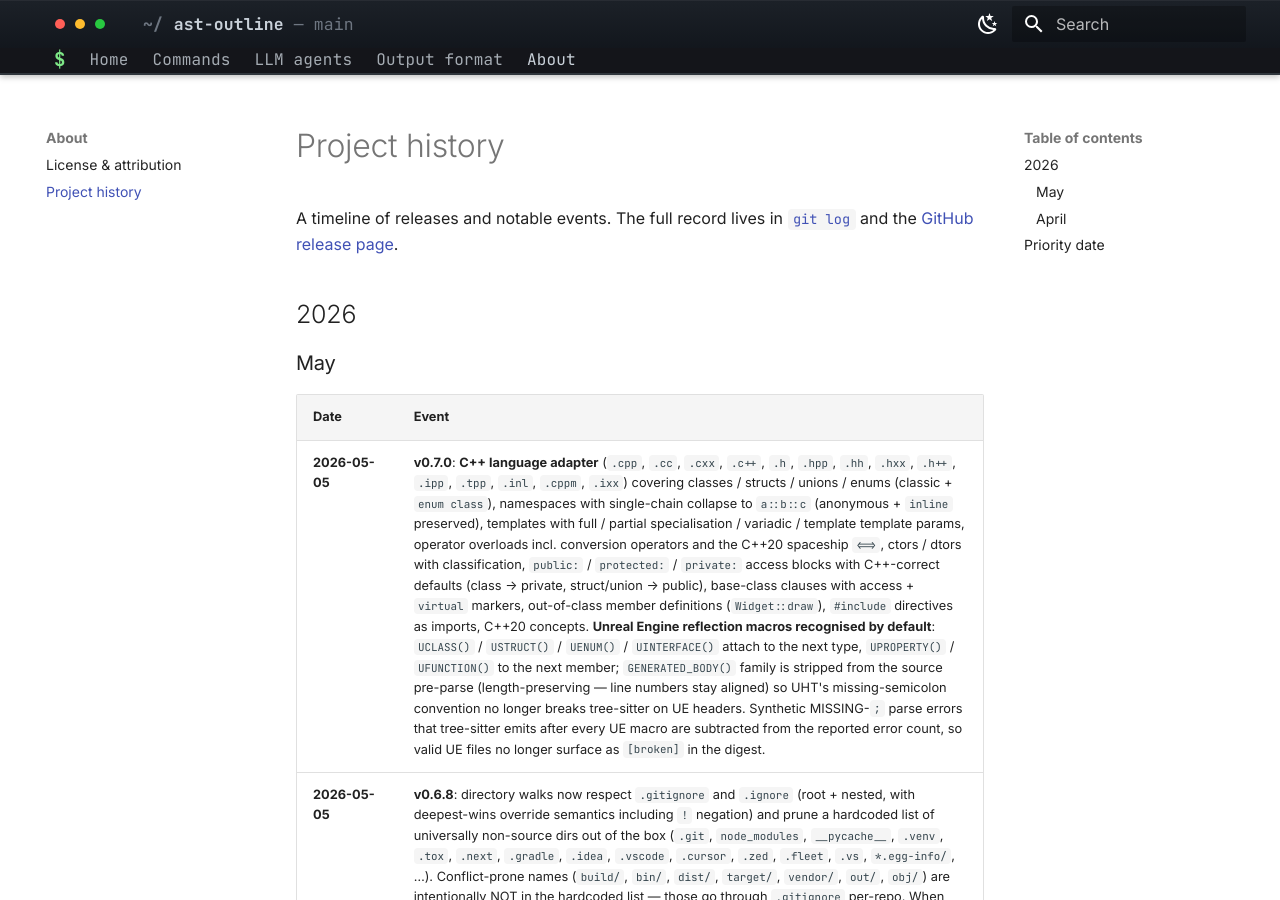
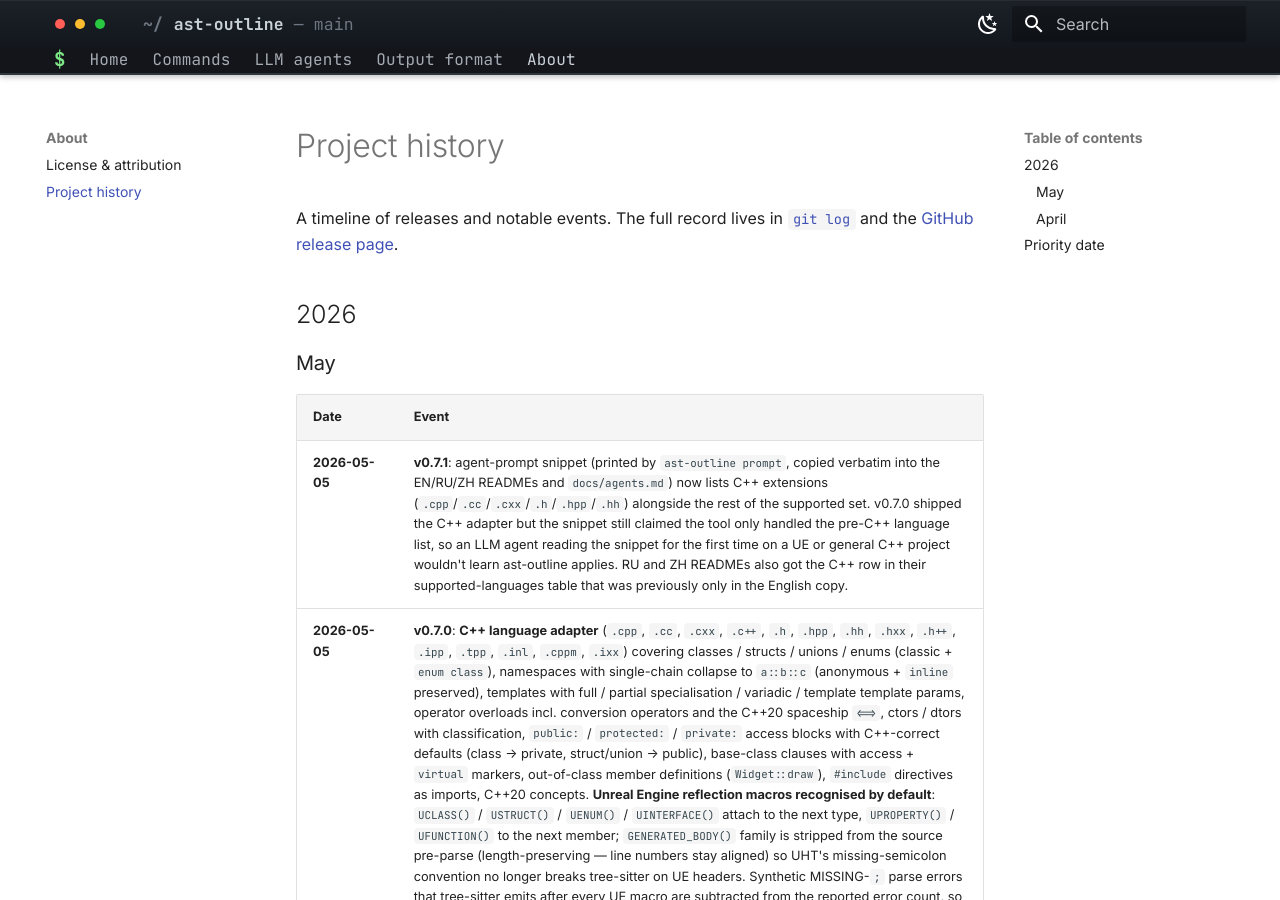
Before and after one commit to ast-outline/ast-outline.github.io, an MkDocs documentation site: the page built from docs/history.md, in a window 1280 px wide and 900 px high. Built offline with MkDocs 1.6.1 and Material for MkDocs 9.7.7, drawn with Linux system fonts in a browser that asks for light colours.

Commit message:
docs: history entry for v0.7.1 — C++ extensions in agent prompt

```diff
--- a/docs/history.md
+++ b/docs/history.md
@@ -10,6 +10,7 @@ the [GitHub release page](https://github.com/ast-outline/ast-outline/releases).
 
 | Date | Event |
 | --- | --- |
+| **2026-05-05** | **v0.7.1**: agent-prompt snippet (printed by `ast-outline prompt`, copied verbatim into the EN/RU/ZH READMEs and `docs/agents.md`) now lists C++ extensions (`.cpp`/`.cc`/`.cxx`/`.h`/`.hpp`/`.hh`) alongside the rest of the supported set. v0.7.0 shipped the C++ adapter but the snippet still claimed the tool only handled the pre-C++ language list, so an LLM agent reading the snippet for the first time on a UE or general C++ project wouldn't learn ast-outline applies. RU and ZH READMEs also got the C++ row in their supported-languages table that was previously only in the English copy. |
 | **2026-05-05** | **v0.7.0**: **C++ language adapter** (`.cpp`, `.cc`, `.cxx`, `.c++`, `.h`, `.hpp`, `.hh`, `.hxx`, `.h++`, `.ipp`, `.tpp`, `.inl`, `.cppm`, `.ixx`) covering classes / structs / unions / enums (classic + `enum class`), namespaces with single-chain collapse to `a::b::c` (anonymous + `inline` preserved), templates with full / partial specialisation / variadic / template template params, operator overloads incl. conversion operators and the C++20 spaceship `<=>`, ctors / dtors with classification, `public:` / `protected:` / `private:` access blocks with C++-correct defaults (class → private, struct/union → public), base-class clauses with access + `virtual` markers, out-of-class member definitions (`Widget::draw`), `#include` directives as imports, C++20 concepts. **Unreal Engine reflection macros recognised by default**: `UCLASS()` / `USTRUCT()` / `UENUM()` / `UINTERFACE()` attach to the next type, `UPROPERTY()` / `UFUNCTION()` to the next member; `GENERATED_BODY()` family is stripped from the source pre-parse (length-preserving — line numbers stay aligned) so UHT's missing-semicolon convention no longer breaks tree-sitter on UE headers. Synthetic MISSING-`;` parse errors that tree-sitter emits after every UE macro are subtracted from the reported error count, so valid UE files no longer surface as `[broken]` in the digest. |
 | **2026-05-05** | **v0.6.8**: directory walks now respect `.gitignore` and `.ignore` (root + nested, with deepest-wins override semantics including `!` negation) and prune a hardcoded list of universally non-source dirs out of the box (`.git`, `node_modules`, `__pycache__`, `.venv`, `.tox`, `.next`, `.gradle`, `.idea`, `.vscode`, `.cursor`, `.zed`, `.fleet`, `.vs`, `*.egg-info/`, …). Conflict-prone names (`build/`, `bin/`, `dist/`, `target/`, `vendor/`, `out/`, `obj/`) are intentionally NOT in the hardcoded list — those go through `.gitignore` per-repo. When the walker filters anything, output starts with `# note: ignored N dirs (basename1, basename2, …) via .gitignore/.ignore + defaults — pass --no-ignore to disable` so the agent sees what got skipped and learns the escape hatch. New `--no-ignore` flag disables the entire filter pipeline (one switch — no per-rule combinatorics like ripgrep's six). New `pathspec>=0.12` dependency (MPL-2.0, Apache-2.0 compatible). |
 | **2026-05-04** | **v0.6.7**: `ast-outline digest` legend is now **dynamic** — only entries whose token shape actually appears in the rendered body are listed. YAML- and markdown-only digests (whose body contains no callables, kinds, markers, or inheritance) emit no legend at all; code batches keep a legend pruned to the subset of tokens that actually surface. The omission rule also drops the legend in the rare case where only `L<a>-<b>` would fire (e.g. a code batch of pure marker classes with no members) — a one-entry legend documenting line ranges is more overhead than insight when the suffix shape is already obvious from the body. Drops ~200 bytes of noise from yaml/md digests and saves prompt budget when digest output is piped into LLM context. |
```
